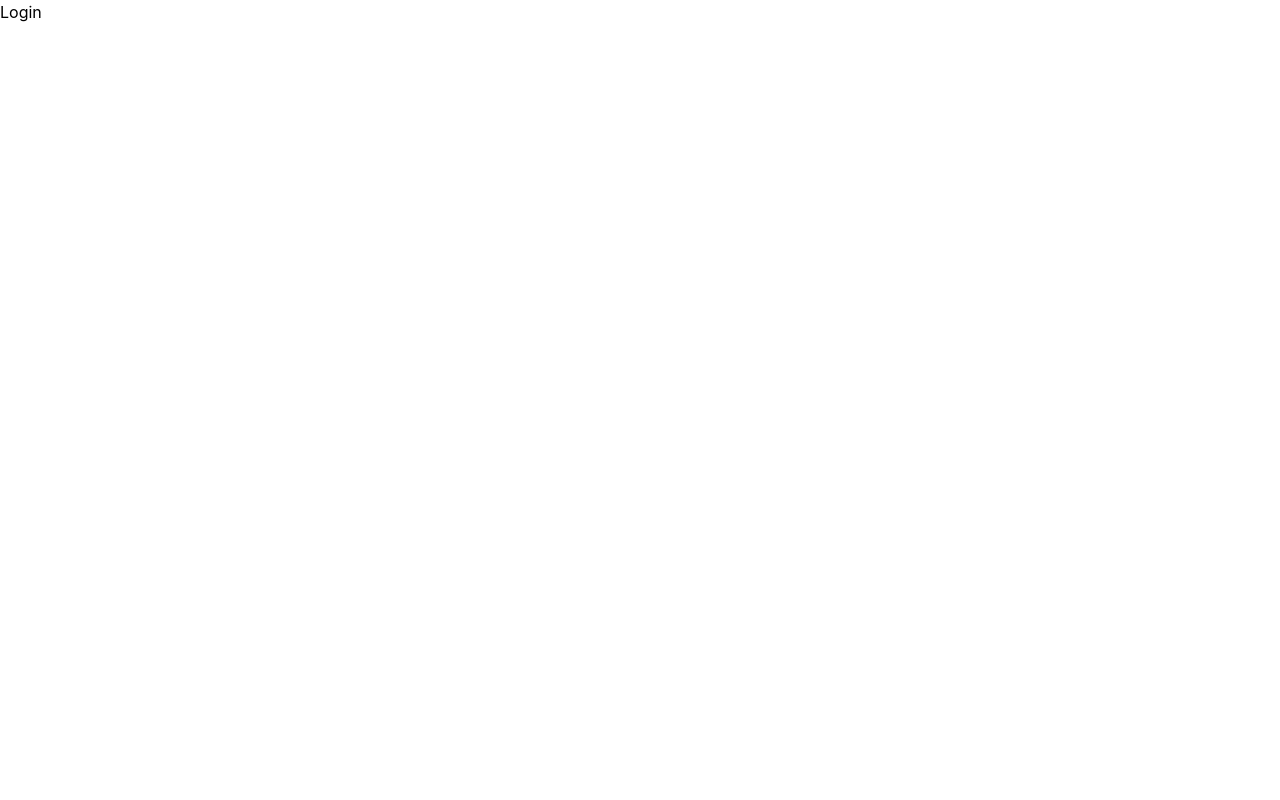
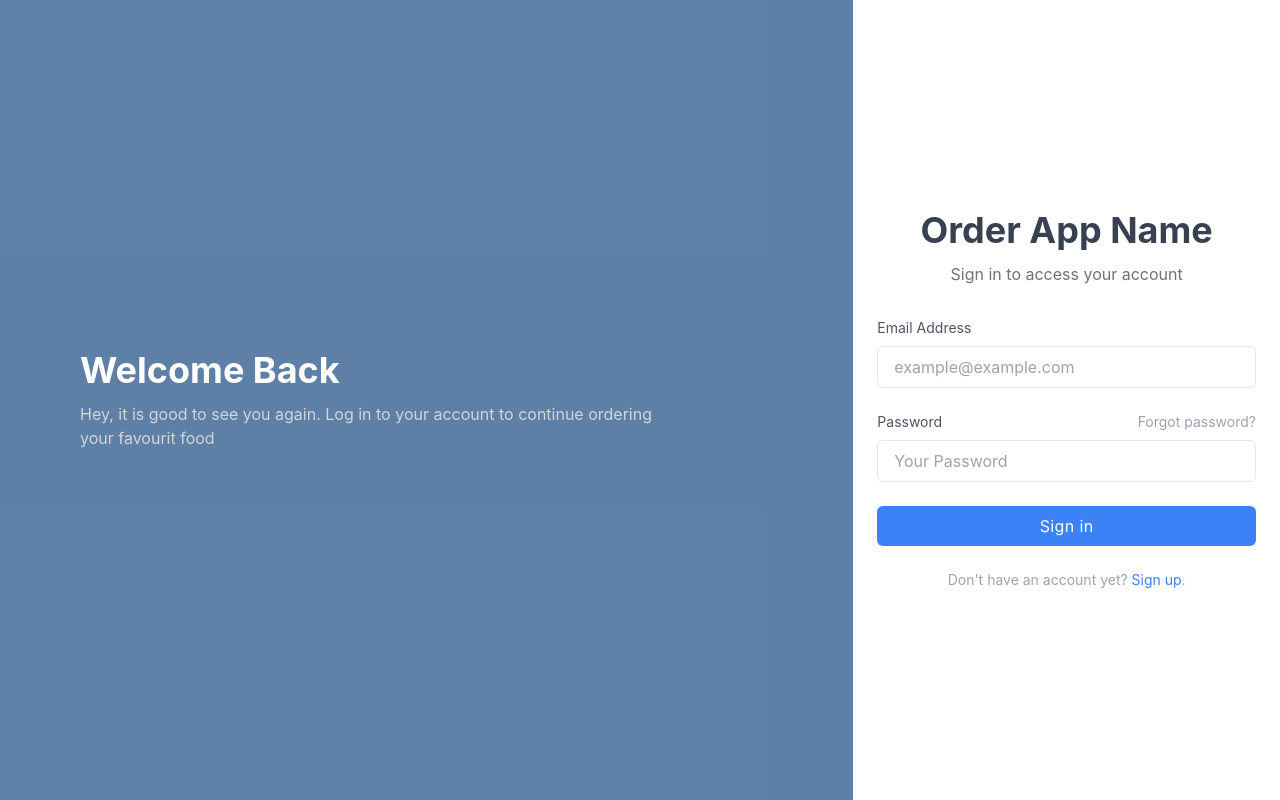
Before and after one commit to brendef/orderapp, a Next.js app: page /auth/login in a window 1280 px wide. Built offline with nearby package versions, Linux system fonts and the light colour scheme.

Commit message:
Added Package: Firebase
Created login and register page

```diff
--- a/package.json
+++ b/package.json
@@ -9,6 +9,7 @@
     "lint": "next lint"
   },
   "dependencies": {
+    "firebase": "^9.8.4",
     "next": "12.1.6",
     "react": "18.2.0",
     "react-dom": "18.2.0"
--- a/pages/auth/login/index.js
+++ /dev/null
@@ -1,9 +0,0 @@
-import React from 'react'
-
-const index = () => {
-  return (
-    <div>Login</div>
-  )
-}
-
-export default index
--- /dev/null
+++ b/pages/auth/login/index.tsx
@@ -0,0 +1,60 @@
+import React from 'react'
+
+const index = () => {
+  return (
+
+    <div className='bg-white dark:bg-gray-900'>
+      <div className='flex justify-center h-screen'>
+        <div className='hidden bg-cover lg:block lg:w-2/3 bg-blue-300'>
+          <div className='flex items-center h-full px-20 bg-gray-900 bg-opacity-40'>
+            <div>
+              <h2 className='text-4xl font-bold text-white'>Welcome Back</h2>
+
+              <p className='max-w-xl mt-3 text-gray-300'>Hey, it is good to see you again. Log in to your account to continue ordering your favourit food</p>
+            </div>
+          </div>
+        </div>
+
+        <div className='flex items-center w-full max-w-md px-6 mx-auto lg:w-2/6'>
+          <div className='flex-1'>
+            <div className='text-center'>
+              <h2 className='text-4xl font-bold text-center text-gray-700 dark:text-white'>Order App Name</h2>
+
+              <p className='mt-3 text-gray-500 dark:text-gray-300'>Sign in to access your account</p>
+            </div>
+
+            <div className='mt-8'>
+              <form>
+                <div>
+                  <label htmlFor='email' className='block mb-2 text-sm text-gray-600 dark:text-gray-200'>Email Address</label>
+                  <input type='email' name='email' id='email' placeholder='example@example.com' className='block w-full px-4 py-2 mt-2 text-gray-700 placeholder-gray-400 bg-white border border-gray-200 rounded-md dark:placeholder-gray-600 dark:bg-gray-900 dark:text-gray-300 dark:border-gray-700 focus:border-blue-400 dark:focus:border-blue-400 focus:ring-blue-400 focus:outline-none focus:ring focus:ring-opacity-40' />
+                </div>
+
+                <div className='mt-6'>
+                  <div className='flex justify-between mb-2'>
+                    <label htmlFor='password' className='text-sm text-gray-600 dark:text-gray-200'>Password</label>
+                    <a href='#' className='text-sm text-gray-400 focus:text-blue-500 hover:text-blue-500 hover:underline'>Forgot password?</a>
+                  </div>
+
+                  <input type='password' name='password' id='password' placeholder='Your Password' className='block w-full px-4 py-2 mt-2 text-gray-700 placeholder-gray-400 bg-white border border-gray-200 rounded-md dark:placeholder-gray-600 dark:bg-gray-900 dark:text-gray-300 dark:border-gray-700 focus:border-blue-400 dark:focus:border-blue-400 focus:ring-blue-400 focus:outline-none focus:ring focus:ring-opacity-40' />
+                </div>
+
+                <div className='mt-6'>
+                  <button
+                    className='w-full px-4 py-2 tracking-wide text-white transition-colors duration-200 transform bg-blue-500 rounded-md hover:bg-blue-400 focus:outline-none focus:bg-blue-400 focus:ring focus:ring-blue-300 focus:ring-opacity-50'>
+                    Sign in
+                  </button>
+                </div>
+
+              </form>
+
+              <p className='mt-6 text-sm text-center text-gray-400'>Don&#x27;t have an account yet? <a href='#' className='text-blue-500 focus:outline-none focus:underline hover:underline'>Sign up</a>.</p>
+            </div>
+          </div>
+        </div>
+      </div>
+    </div>
+  )
+}
+
+export default index
--- a/pages/auth/register/index.js
+++ /dev/null
@@ -1,9 +0,0 @@
-import React from 'react'
-
-const index = () => {
-  return (
-    <div>Register</div>
-  )
-}
-
-export default index
--- /dev/null
+++ b/pages/auth/register/index.tsx
@@ -0,0 +1,61 @@
+import React from 'react'
+
+const index = () => {
+    return (
+
+        <div className="bg-white dark:bg-gray-900">
+            <div className="flex justify-center h-screen">
+                <div className="flex items-center w-full max-w-md px-6 mx-auto lg:w-2/6">
+                    <div className="flex-1">
+                        <div className="text-center">
+                            <h2 className="text-4xl font-bold text-center text-gray-700 dark:text-white">Order App Name</h2>
+
+                            <p className="mt-3 text-gray-500 dark:text-gray-300">Create an account for free.</p>
+                        </div>
+
+                        <div className="mt-8">
+                            <form>
+                                <div>
+                                    <label htmlFor="email" className="block mb-2 text-sm text-gray-600 dark:text-gray-200">Email Address</label>
+                                    <input type="email" name="email" id="email" placeholder="example@example.com" className="block w-full px-4 py-2 mt-2 text-gray-700 placeholder-gray-400 bg-white border border-gray-200 rounded-md dark:placeholder-gray-600 dark:bg-gray-900 dark:text-gray-300 dark:border-gray-700 focus:border-blue-400 dark:focus:border-blue-400 focus:ring-blue-400 focus:outline-none focus:ring focus:ring-opacity-40" />
+                                </div>
+
+                                <div className="mt-6">
+                                    <div className="flex justify-between mb-2">
+                                        <label htmlFor="password" className="text-sm text-gray-600 dark:text-gray-200">Password</label>
+                                    </div>
+
+                                    <input type="password" name="password" id="password" placeholder="Your Password" className="block w-full px-4 py-2 my-2 text-gray-700 placeholder-gray-400 bg-white border border-gray-200 rounded-md dark:placeholder-gray-600 dark:bg-gray-900 dark:text-gray-300 dark:border-gray-700 focus:border-blue-400 dark:focus:border-blue-400 focus:ring-blue-400 focus:outline-none focus:ring focus:ring-opacity-40" />
+
+                                    <label htmlFor="confirmPassword" className="text-sm text-gray-600 dark:text-gray-200">Confirm Password</label>
+                                    <input type="password" name="confirmPassword" id="confirmPassword" placeholder="Confirm Your Password" className="block w-full px-4 py-2 mt-2 text-gray-700 placeholder-gray-400 bg-white border border-gray-200 rounded-md dark:placeholder-gray-600 dark:bg-gray-900 dark:text-gray-300 dark:border-gray-700 focus:border-blue-400 dark:focus:border-blue-400 focus:ring-blue-400 focus:outline-none focus:ring focus:ring-opacity-40" />
+                                </div>
+
+                                <div className="mt-6">
+                                    <button
+                                        className="w-full px-4 py-2 tracking-wide text-white transition-colors duration-200 transform bg-blue-500 rounded-md hover:bg-blue-400 focus:outline-none focus:bg-blue-400 focus:ring focus:ring-blue-300 focus:ring-opacity-50">
+                                        Join for free
+                                    </button>
+                                </div>
+
+                            </form>
+
+                            <p className="mt-6 text-sm text-center text-gray-400">Already have an account? <a href="#" className="text-blue-500 focus:outline-none focus:underline hover:underline">Sign in</a>.</p>
+                        </div>
+                    </div>
+                </div>
+                <div className="hidden bg-cover lg:block lg:w-2/3 bg-red-300">
+                    <div className="flex items-center h-full px-20 bg-gray-900 bg-opacity-40">
+                        <div>
+                            <h2 className="text-4xl font-bold text-white">Welcome</h2>
+
+                            <p className="max-w-xl mt-3 text-gray-300">Create an account to start ordering your favourite food!</p>
+                        </div>
+                    </div>
+                </div>
+            </div>
+        </div>
+    )
+}
+
+export default index
```
Also changed, not shown: 2 other files (tests, documents, lock files or other folders).
